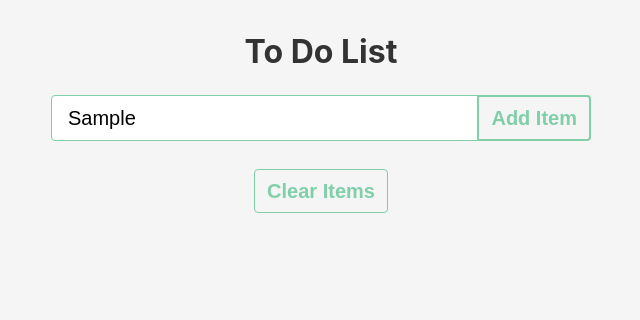
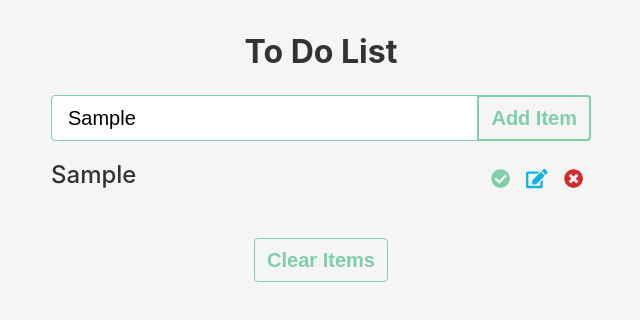
Before and after one commit to 0125jinlee/SmallJSProjects, a React (Create React App) app: page / in a window 1280 px wide. Both pictures are taken after typing "Sample" into the empty fields and a click on the button "Add Item". Shown: the top 320 px of the page, without its empty margins (319-959 px from the left). Built offline with nearby package versions, Linux system fonts and the light colour scheme.

Commit message:
12. To Do List Check Done, Edit In Progress

```diff
--- a/src/App.js
+++ b/src/App.js
@@ -9,7 +9,6 @@ const App = () => {
   const [showAlert, setShowAlert] = useState(false);
 
   const inputHandler = (e) => {
-    e.preventDefault();
     setInput(e.target.value);
   };
 
@@ -19,16 +18,16 @@ const App = () => {
       setShowAlert(true);
       setTimeout(() => setShowAlert(false), 4000);
     } else {
-      let arr = list;
-      arr.push(input);
+      let arr = [...list, input];
       setList(arr);
     }
   };
-  console.log(list);
 
   const clearBtnHandler = () => {
     setList([]);
   };
+
+  console.log(list);
 
   return (
     <div className="App">
@@ -53,7 +52,7 @@ const App = () => {
           </div>
         </form>
         <div className="List">
-          <TodoList list={list} />
+          <TodoList list={list} setList={setList} />
           <button type="button" className="ClearBtn" onClick={clearBtnHandler}>
             Clear Items
           </button>
--- a/src/Todo.css
+++ b/src/Todo.css
@@ -8,12 +8,30 @@
 }
 
 .TodoItem h5 {
+  width: 75%;
+  text-align: left;
   text-transform: capitalize;
   font-size: 1.5rem;
   margin-top: 0;
   margin-bottom: 0.5rem;
   font-weight: 500;
   line-height: 1.2;
+}
+
+.EditItem {
+  width: 100%;
+  line-height: 1.5;
+  text-align: left;
+  background: transparent;
+  padding-left: 0.5em;
+  font-size: 1.25rem;
+  border-radius: 0.25rem;
+  border: solid 1px #80cfa9;
+}
+
+.EditItem:focus {
+  outline: 0;
+  border: solid 2px #80cfa9;
 }
 
 .CheckIcon {
--- a/src/Todo.js
+++ b/src/Todo.js
@@ -1,4 +1,4 @@
-import React from "react";
+import React, { useState } from "react";
 import { FontAwesomeIcon } from "@fortawesome/react-fontawesome";
 import {
   faCheckCircle,
@@ -9,13 +9,64 @@ import {
 import "./Todo.css";
 
 const Todo = (props) => {
+  const [checked, setChecked] = useState(false);
+  const [editClicked, setEditClicked] = useState(false);
+
+  const checkHandler = () => {
+    setEditClicked(false);
+    setChecked(!checked);
+  };
+
+  const editHandler = () => {
+    setChecked(false);
+    setEditClicked(!editClicked);
+  };
+
+  const editedInputHandler = (e) => {
+    e.preventDefault();
+    let arr = [
+      ...props.list,
+      (props.list[props.element.indexOf()] = e.target.value),
+    ];
+    props.setList(arr);
+  };
+
   return (
-    <div className="TodoItem" key={props.element}>
-      <h5>{props.element}</h5>
+    <div className="TodoItem">
+      <h5
+        style={
+          checked ? { color: "gray", textDecorationLine: "line-through" } : null
+        }
+      >
+        {editClicked ? (
+          <input
+            type="text"
+            className="EditItem"
+            placeholder={props.element}
+            onSubmit={editedInputHandler}
+          />
+        ) : (
+          props.element
+        )}
+      </h5>
       <div className="TodoItemIcons">
-        <FontAwesomeIcon className="CheckIcon" icon={faCheckCircle} />
-        <FontAwesomeIcon className="EditIcon" icon={faEdit} />
-        <FontAwesomeIcon className="DeleteIcon" icon={faTimesCircle} />
+        <FontAwesomeIcon
+          className="CheckIcon"
+          icon={faCheckCircle}
+          onClick={checkHandler}
+          style={checked ? { opacity: "0.5" } : { opacity: "1" }}
+        />
+        <FontAwesomeIcon
+          className="EditIcon"
+          icon={faEdit}
+          onClick={editHandler}
+          style={editClicked ? { opacity: "0.5" } : { opacity: "1" }}
+        />
+        <FontAwesomeIcon
+          className="DeleteIcon"
+          icon={faTimesCircle}
+          onClick={props.deleteHandler}
+        />
       </div>
     </div>
   );
--- a/src/TodoList.css
+++ b/src/TodoList.css
@@ -1,4 +1,5 @@
 .TodoList {
+  display: flex;
   box-sizing: border-box;
   margin-top: 0;
   margin-bottom: 2rem;
--- a/src/TodoList.js
+++ b/src/TodoList.js
@@ -6,7 +6,14 @@ import "./Todo.css";
 const TodoList = (props) => {
   if (Array.isArray(props.list) && props.list.length !== 0) {
     const updatedList = props.list.map((element) => {
-      return <Todo element={element} />;
+      return (
+        <Todo
+          list={props.list}
+          setList={props.setList}
+          element={element}
+          key={props.list.indexOf(element)}
+        />
+      );
     });
     return <div className="TodoList">{updatedList}</div>;
   } else {
```
Also changed, not shown: 1 other file (tests, documents, lock files or other folders).
